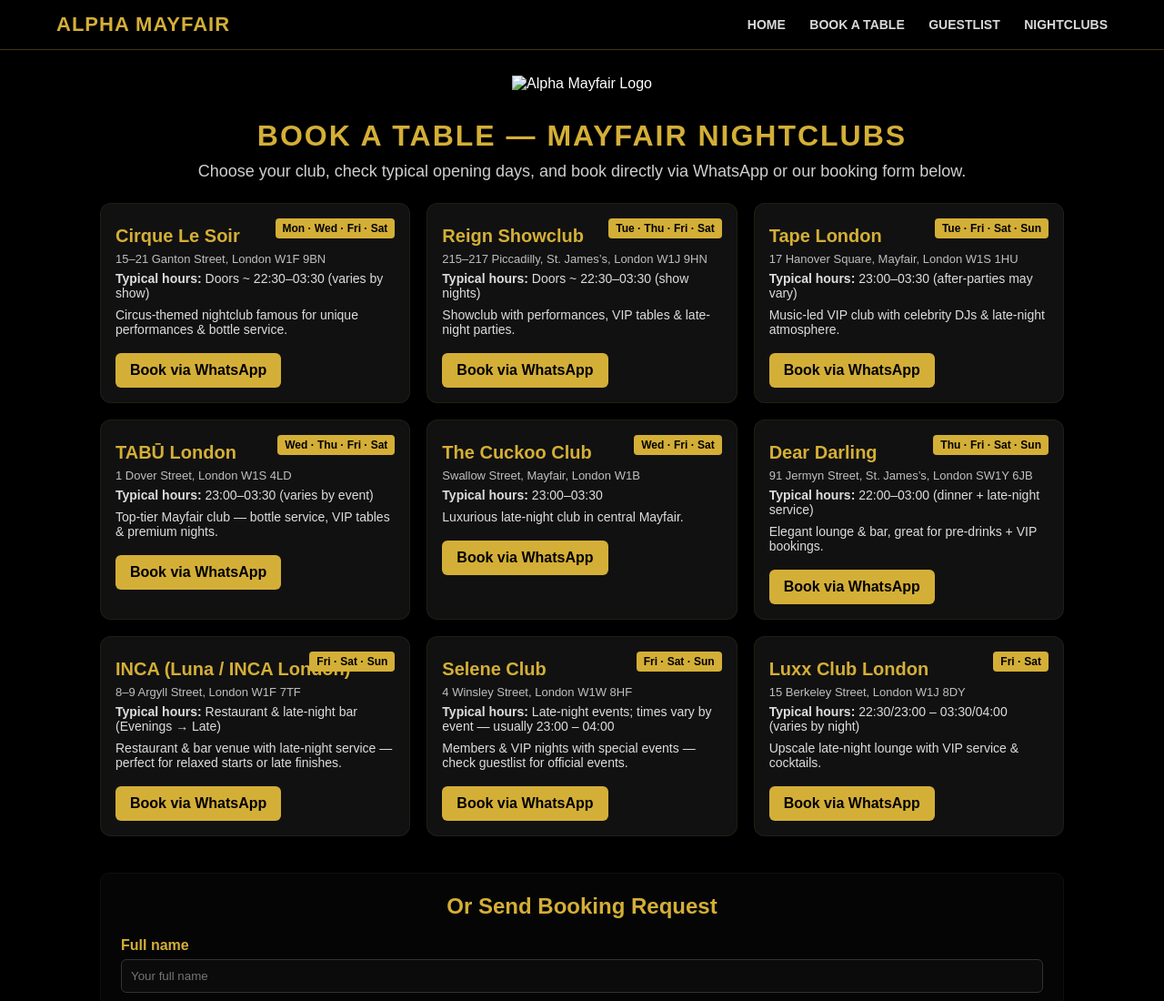
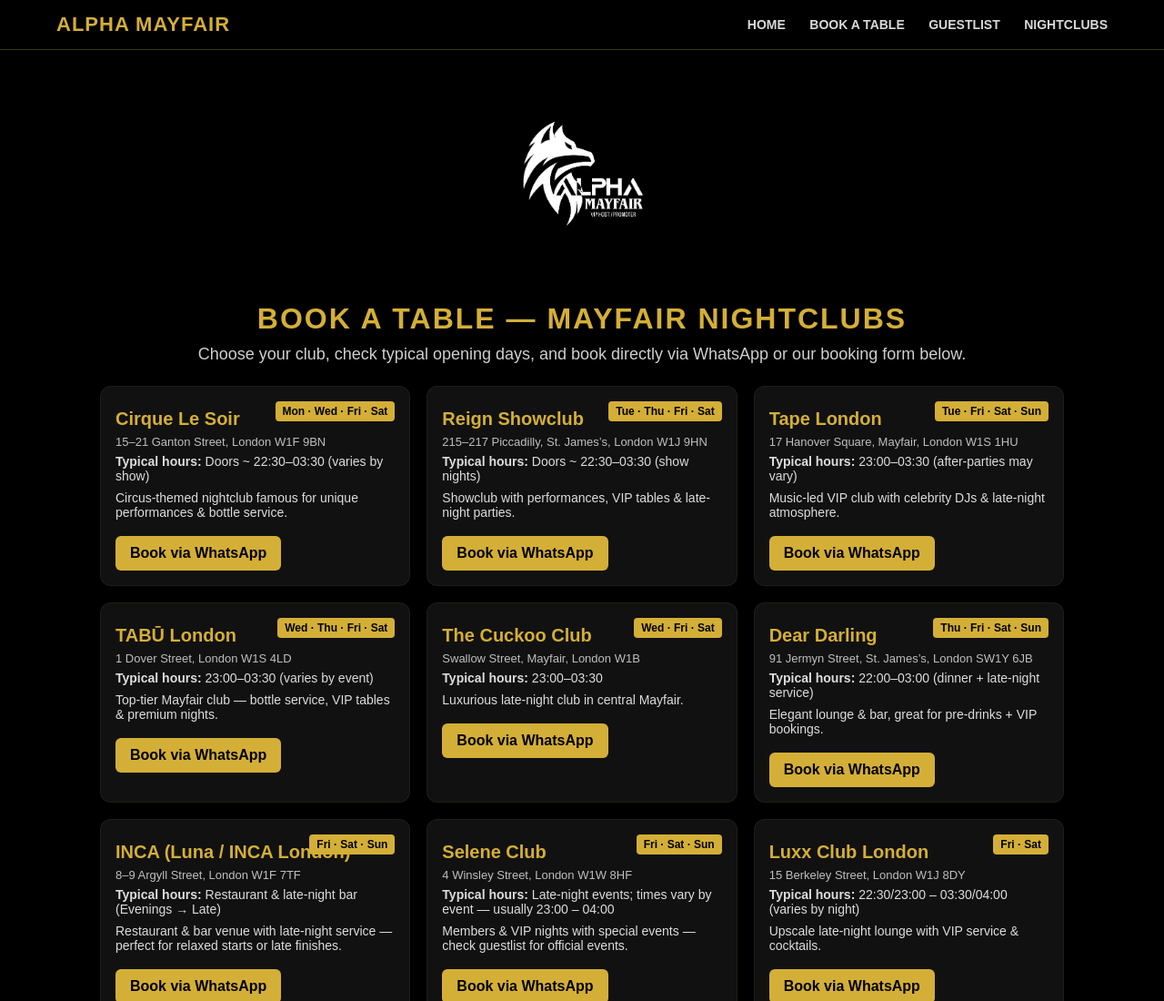
Before and after one commit to AlphaMayfair/alphamayfair.github.io, a plain HTML site: page book.html in a window 1280 px wide. Shown: the top 1100 px of the page at 91% size. Drawn offline with Linux system fonts and the light colour scheme.

Commit message:
Change logo image from logo.png to logo.jpg

```diff
--- a/book.html
+++ b/book.html
@@ -167,7 +167,7 @@ function toggleMenu(){
 
 <div class="wrap">
   <header>
-    <img src="logo.png" alt="Alpha Mayfair Logo">
+    <img src="logo.jpg" alt="Alpha Mayfair Logo">
   </header>
 
   <h1>BOOK A TABLE — MAYFAIR NIGHTCLUBS</h1>
```
